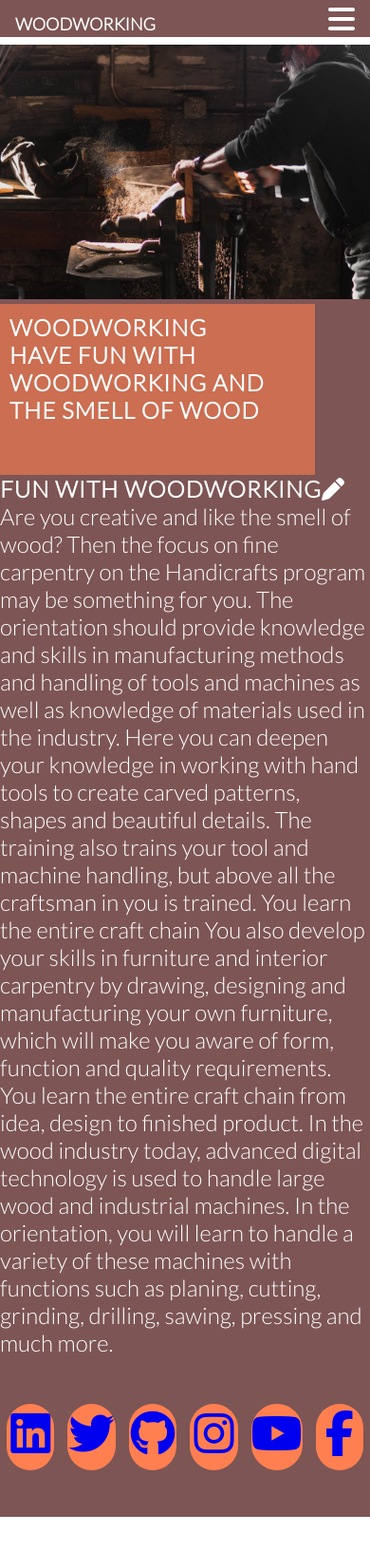
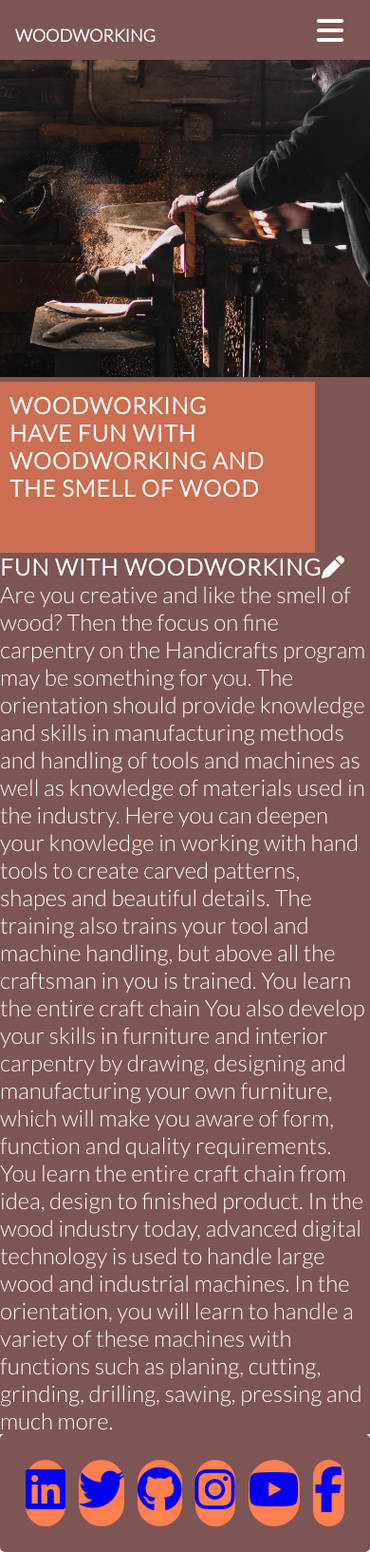
Before and after one commit to AndersH82/Woodworking, a plain HTML site: page index.html in a window 390 px wide. Shown: the whole page at 95% size. Before the commit the page ends 1597 px from the top, so only its background shows below. Drawn offline with Linux system fonts and the light colour scheme.

Commit message:
changed everything to be responsive properly

```diff
--- a/assets/css/style.css
+++ b/assets/css/style.css
@@ -42,7 +42,7 @@ header {
     position: fixed;
     z-index: 99;
     width: 100%;
-    box-shadow: 0 2px 2px white;
+
     display: flex;
     justify-content: space-between;
     align-items: baseline;
@@ -105,12 +105,13 @@ main {
 
 /* Wood section */
 .wood {
-    height: 100%;
     width: 100%;
+    height: 350px; /* This sets the height to 100% of the viewport height */
+    object-fit: cover; /* This ensures the image covers the entire container while maintaining its aspect ratio */
     position: relative;
 }
 #cover-text {
-    background-color:rgba(255, 127, 80, .6);
+    background-color:#ff7f5099;
         font-size: 150%;
         position:sticky;
         bottom: 30px;
@@ -134,10 +135,10 @@ main {
 /* Footer */
 .container {
     background-color: #7d5555;
-    height: 20vh;
     display: flex;
     justify-content: center;
     align-items: center;
+    flex-grow: 1;
 }
 
 .link {
@@ -190,10 +191,7 @@ a:hover i {
     }
 }
 
-/* Media query: tablets and larger (768px and up) */
-@media screen and (min-width: 800px) {
-
-    /* Header */
+@media screen and (min-width: 768px) {
     nav {
         display: block;
         position: relative;
@@ -220,14 +218,15 @@ a:hover i {
         margin: 0 0.5rem;
     }
 
-    /* Main content */
     main {
-        /* Push main content down to accommodate larger header */
         margin-top: 79px;
     }
-#cover-text {
-    width: 300px;
-    right: 50px;
+
+    #cover-text {
+        width: 300px;
+        right: 50px;
+    }
+
 }
 
 /* Style inputs, select elements and textareas */
@@ -304,8 +303,6 @@ label {
     }
 }
 
-}
-
 /* Large devices (laptops and desktops, 992px and up) */
 @media screen and (min-width: 992px) {
     #menu a:hover {
```
Also changed, not shown: signup.html (+1 -1 lines).
